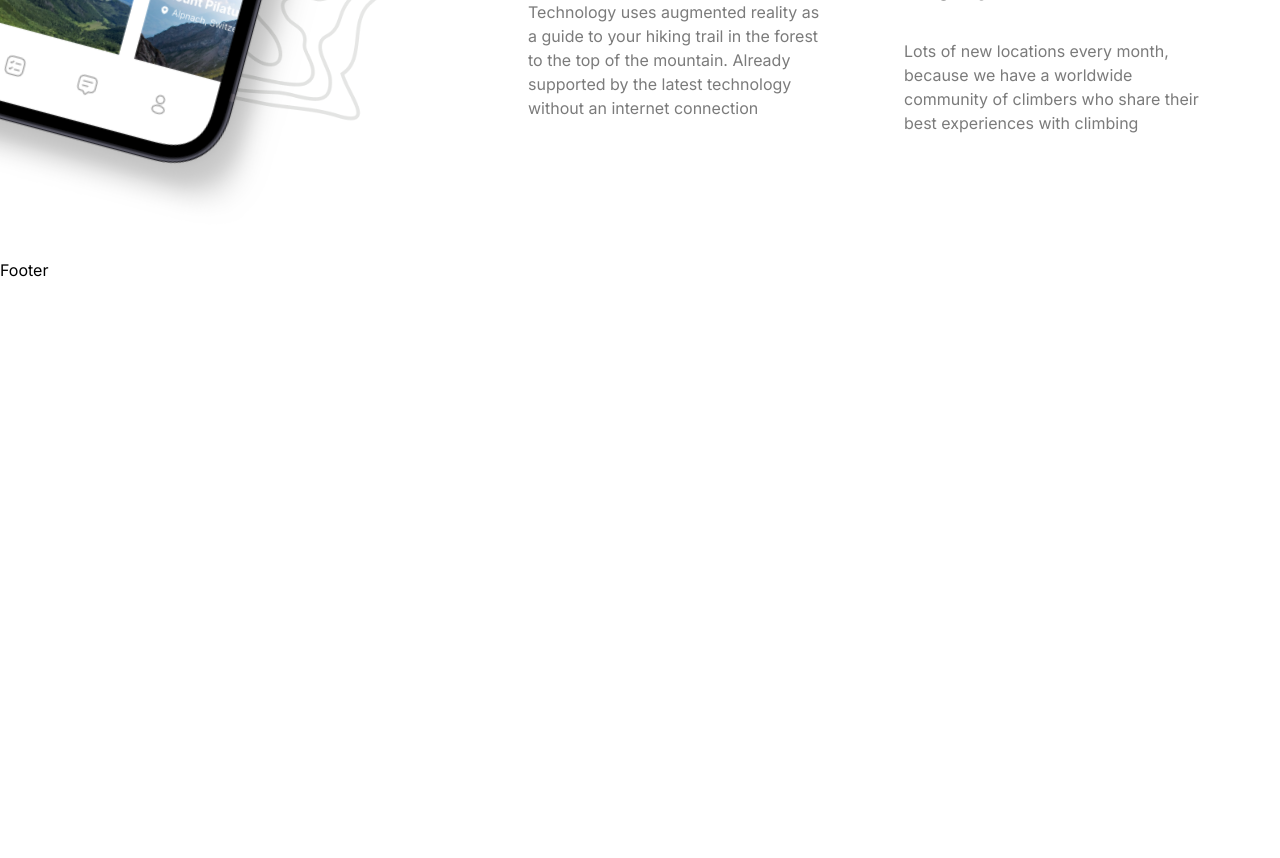
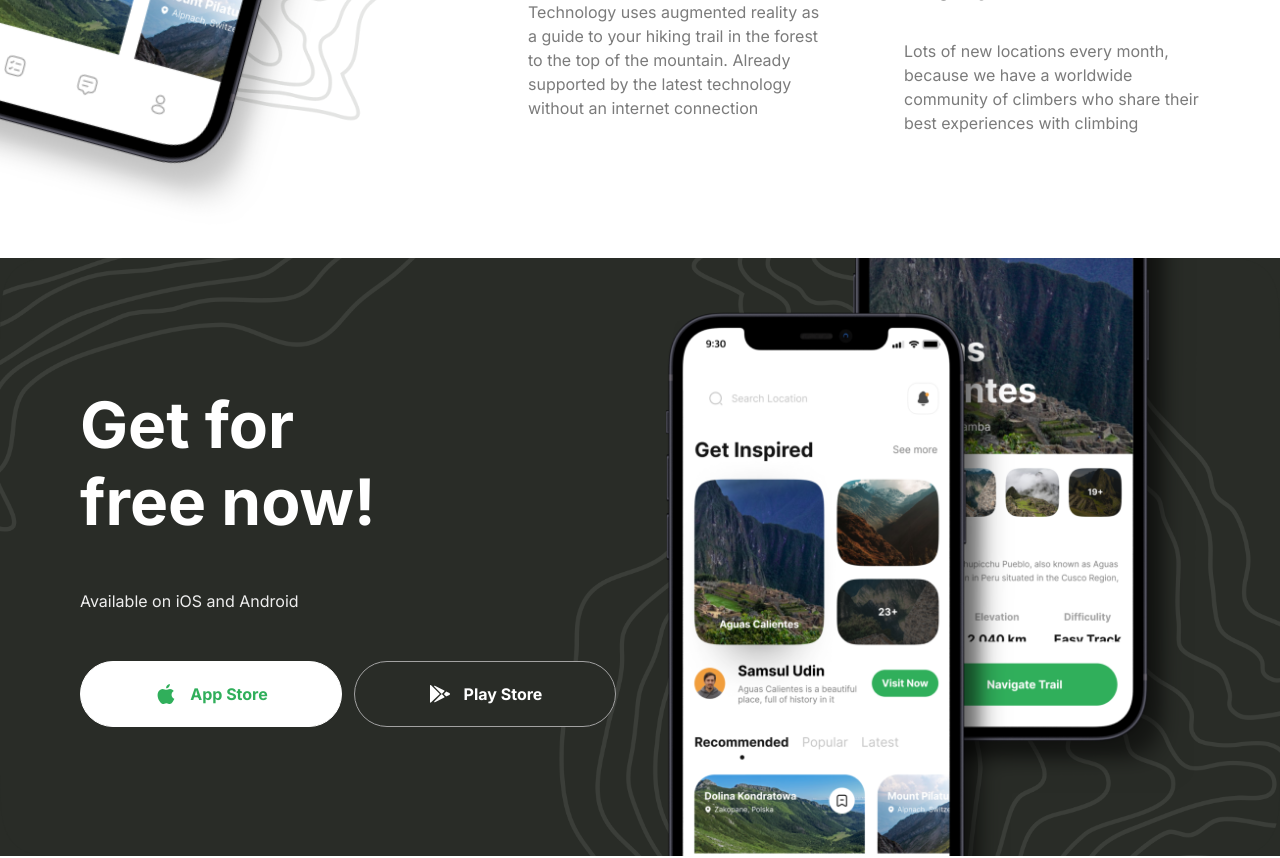
Before and after one commit to andriykupchanko/travel-app, a Next.js app: page / in a window 1280 px wide. Shown: the part 3460-4318 px from the top of the page. Before the commit the page ends 3742 px from the top, so only its background shows below. Built offline with nearby package versions, Linux system fonts and the light colour scheme.

Commit message:
add GetApp

```diff
--- a/components/Button.tsx
+++ b/components/Button.tsx
@@ -1,17 +1,21 @@
-import Image from "next/image"
+import Image from "next/image";
 
-type ButtonProps ={
-    type: "button"|"submit";
-    title:string;
-    icon:string;
-    variant:string;
+type ButtonProps = {
+  type: 'button' | 'submit';
+  title: string;
+  icon?: string;
+  variant: string;
+  full?: boolean;
 }
 
-const Button = ({type,title,icon,variant}:ButtonProps) => {
+const Button = ({ type, title, icon, variant, full }: ButtonProps) => {
   return (
-    <button type={type} className={`flexCenter gap-3 rounded-full border ${variant}`}>
-        {icon && <Image src = {icon} alt = {title} width = {24} height = {24}/>}
-        <label className="bold-16 whitespace-nowrap">{title}</label>
+    <button
+    className={`flexCenter gap-3 rounded-full border ${variant} ${full && 'w-full'}`}
+      type={type}
+    >
+      {icon && <Image src={icon} alt={title} width={24} height={24} />}
+      <label className="bold-16 whitespace-nowrap cursor-pointer">{title}</label>
     </button>
   )
 }
--- a/components/Features.tsx
+++ b/components/Features.tsx
@@ -1,6 +1,5 @@
 import { FEATURES } from '@/constant'
 import Image from 'next/image'
-import React from 'react'
 
 const Features = () => {
   return (
--- a/components/GetApp.tsx
+++ b/components/GetApp.tsx
@@ -1,8 +1,37 @@
+import React from 'react'
+import Button from './Button'
+import Image from 'next/image'
+
 const GetApp = () => {
   return (
-    <div>
+    <section className="flexCenter w-full flex-col pb-[100px]">
+      <div className="get-app">
+        <div className="z-20 flex w-full flex-1 flex-col items-start justify-center gap-12">
+          <h2 className="bold-40 lg:bold-64 xl:max-w-[320px]">Get for free now!</h2>
+          <p className="regular-16 text-gray-10">Available on iOS and Android</p>
+          <div className="flex w-full flex-col gap-3 whitespace-nowrap xl:flex-row">
+            <Button
+              type="button"
+              title="App Store"
+              icon="/apple.svg"
+              variant="btn_white"
+              full
+            />
+            <Button
+              type="button"
+              title="Play Store"
+              icon="/android.svg"
+              variant="btn_dark_green_outline"
+              full
+            />
+          </div>
+        </div>
 
-    </div>
+        <div className="flex flex-1 items-center justify-end">
+          <Image src="/phones.png" alt="phones" width={550} height={870} />
+        </div>
+      </div>
+    </section>
   )
 }
 
```
